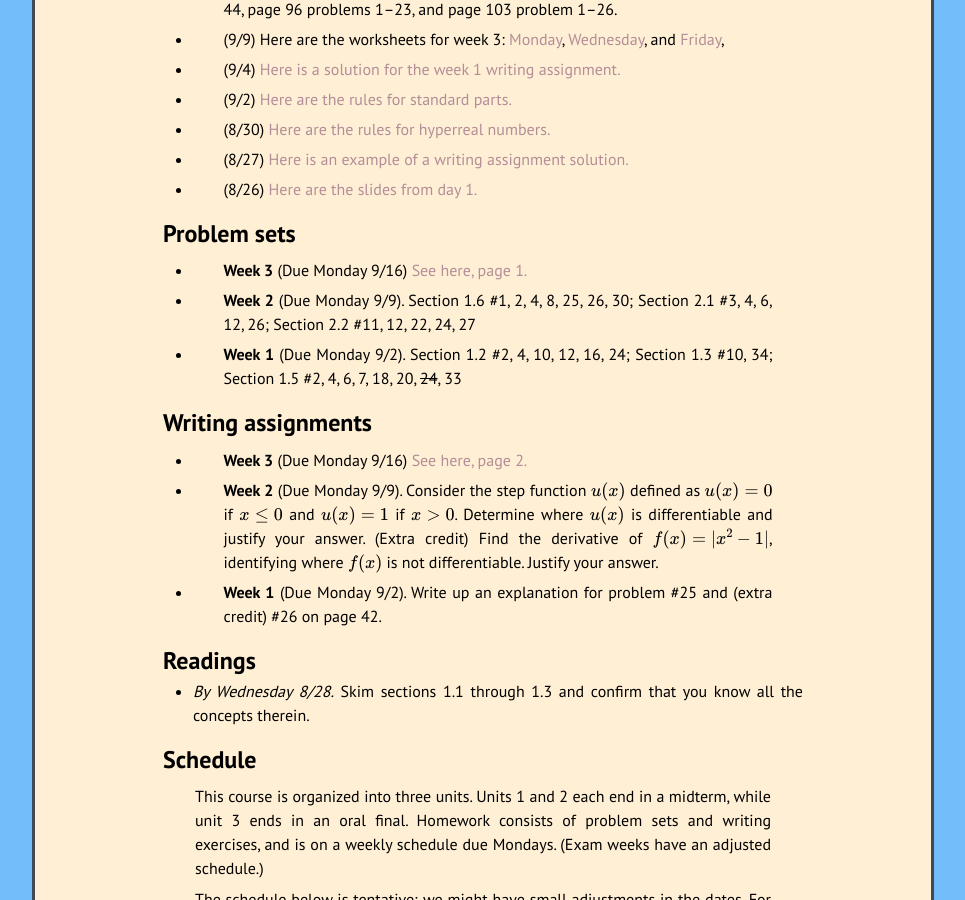
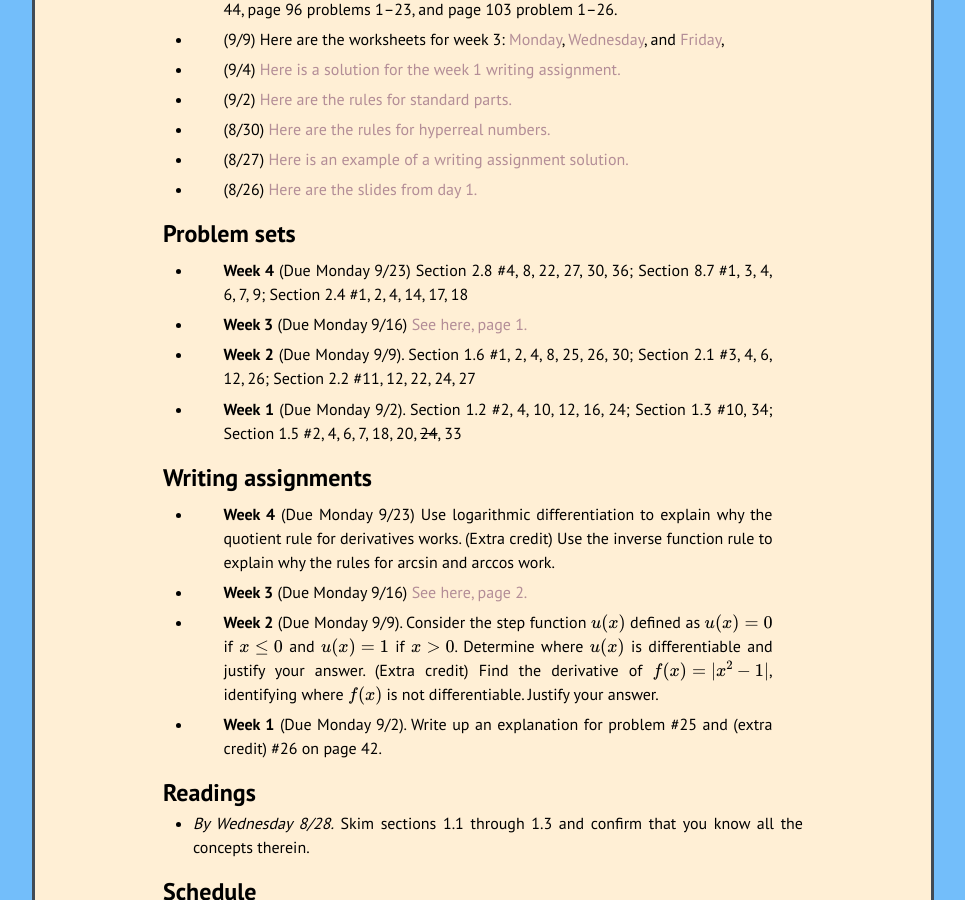
Before and after one commit to kamerynjw/kamerynjw.github.io, a Jekyll site: the page built from teaching/2024/math210.md, in a window 1280 px wide and 900 px high, scrolled down 355 px. Shown: the whole window, without its empty margins (157-1122 px from the left). Built offline with Jekyll 4.4.1, drawn with Linux system fonts in a browser that asks for light colours; nearby versions of some CDN libraries; formulas are drawn with MathJax 3.

Commit message:
added week 4 howemork calc1

```diff
--- a/teaching/2024/math210.md
+++ b/teaching/2024/math210.md
@@ -29,6 +29,8 @@ Announcements
 Problem sets
 -------
 
+* **Week 4** (Due Monday 9/23) Section 2.8 #4, 8, 22, 27, 30, 36; Section 8.7 #1, 3, 4, 6, 7, 9; Section 2.4 #1, 2, 4, 14, 17, 18
+
 * **Week 3** (Due Monday 9/16) [See here, page 1.]({{ page.url }}hw3.pdf)
 
 * **Week 2** (Due Monday 9/9). Section 1.6 #1, 2, 4, 8, 25, 26, 30; Section 2.1 #3, 4, 6, 12, 26; Section 2.2 #11, 12, 22, 24, 27
@@ -37,6 +39,8 @@ Problem sets
 
 Writing assignments
 -------
+
+* **Week 4** (Due Monday 9/23) Use logarithmic differentiation to explain why the quotient rule for derivatives works. (Extra credit) Use the inverse function rule to explain why the rules for arcsin and arccos work.
 
 * **Week 3** (Due Monday 9/16) [See here, page 2.]({{ page.url }}hw3.pdf)
 
```
